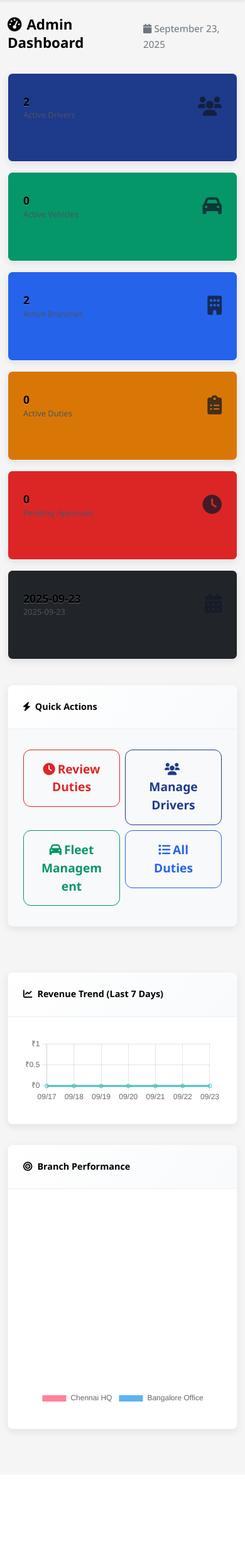
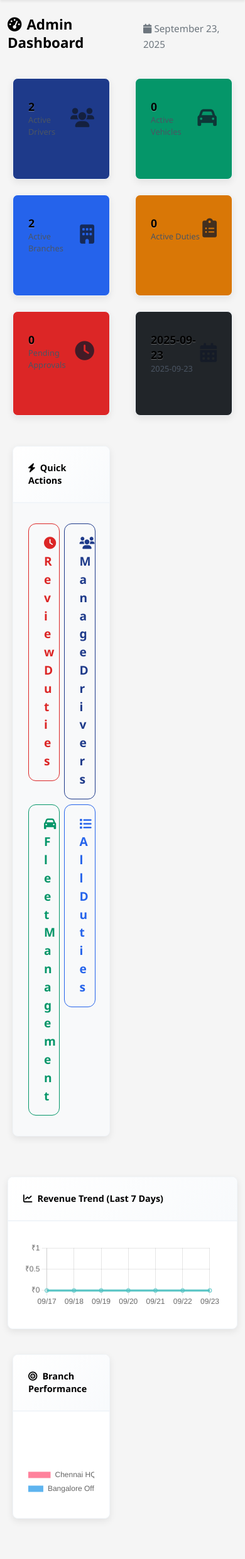
Before and after one commit to jyothilaxmika/pls_travels_webapp, a Flask app: page /admin/dashboard in a window 390 px wide. Shown: the part 79-2554 px from the top of the page at 63% size. Before the commit the page ends 2358 px from the top, so only its background shows below. Run offline with Flask 3, Linux system fonts and the light colour scheme; a user stored in the database is signed in; data comes from the database, SQL or seed files in the repository; data that the repository does not hold is empty; some libraries are stand-ins or nearby versions.

Commit message:
Improve dashboard layout to prevent content collapse on smaller screens
Adjusted CSS and HTML structure in `custom.css` and `dashboard.html` to ensure dashboard cards maintain a minimum width and proper flex behavior across various screen sizes, preventing layout collapse.

Replit-Commit-Author: Agent
Replit-Commit-Session-Id: c4dc2f20-10fe-4600-af6f-1837f334441f
Replit-Commit-Checkpoint-Type: full_checkpoint
Replit-Commit-Screenshot-Url: https://storage.googleapis.com/screenshot-production-us-central1/4a66a697-148e-4a5f-b608-7aec82b1961e/c4dc2f20-10fe-4600-af6f-1837f334441f/b9MoaZ2

```diff
--- a/static/css/custom.css
+++ b/static/css/custom.css
@@ -1,4 +1,25 @@
 /* Custom CSS for PLS TRAVELS Fleet Management System */
+
+/* Dashboard Layout Fixes */
+.dashboard-card-min-width {
+    min-width: 180px;
+}
+
+/* Ensure dashboard cards don't collapse on any screen size */
+@media (max-width: 991px) {
+    .admin-dashboard .col-lg-2 {
+        min-width: 200px;
+        flex: 0 0 auto;
+    }
+}
+
+@media (max-width: 767px) {
+    .admin-dashboard .col-md-4 {
+        min-width: 150px;
+        flex: 0 0 calc(50% - 1rem);
+        margin: 0.5rem;
+    }
+}
 
 /* Modern theme colors with CSS variables for light/dark mode support */
 :root {
--- a/templates/admin/dashboard.html
+++ b/templates/admin/dashboard.html
@@ -3,6 +3,7 @@
 {% block title %}Admin Dashboard - PLS TRAVELS{% endblock %}
 
 {% block content %}
+<div class="admin-dashboard">
 <div class="d-flex justify-content-between align-items-center mb-4">
     <h2><i class="fas fa-tachometer-alt me-2"></i>Admin Dashboard</h2>
     <div class="text-muted">
@@ -12,7 +13,7 @@
 
 <!-- Key Metrics - Single Row -->
 <div class="row mb-4">
-    <div class="col-xl-2 col-lg-4 col-md-6 mb-3">
+    <div class="col-lg-2 col-md-4 col-sm-6 mb-3">
         <div class="card bg-primary text-white h-100">
             <div class="card-body">
                 <div class="d-flex justify-content-between">
@@ -28,7 +29,7 @@
         </div>
     </div>
 
-    <div class="col-xl-2 col-lg-4 col-md-6 mb-3">
+    <div class="col-lg-2 col-md-4 col-sm-6 mb-3">
         <div class="card bg-success text-white h-100">
             <div class="card-body">
                 <div class="d-flex justify-content-between">
@@ -44,7 +45,7 @@
         </div>
     </div>
 
-    <div class="col-xl-2 col-lg-4 col-md-6 mb-3">
+    <div class="col-lg-2 col-md-4 col-sm-6 mb-3">
         <div class="card bg-info text-white h-100">
             <div class="card-body">
                 <div class="d-flex justify-content-between">
@@ -60,7 +61,7 @@
         </div>
     </div>
 
-    <div class="col-xl-2 col-lg-4 col-md-6 mb-3">
+    <div class="col-lg-2 col-md-4 col-sm-6 mb-3">
         <div class="card bg-warning text-dark h-100">
             <div class="card-body">
                 <div class="d-flex justify-content-between">
@@ -76,7 +77,7 @@
         </div>
     </div>
 
-    <div class="col-xl-2 col-lg-4 col-md-6 mb-3">
+    <div class="col-lg-2 col-md-4 col-sm-6 mb-3">
         <a href="{{ url_for('admin.pending_duties') }}" class="text-decoration-none">
             <div class="card bg-danger text-white h-100">
                 <div class="card-body">
@@ -97,7 +98,7 @@
         </a>
     </div>
 
-    <div class="col-xl-2 col-lg-4 col-md-6 mb-3">
+    <div class="col-lg-2 col-md-4 col-sm-6 mb-3">
         <div class="card bg-dark text-white h-100">
             <div class="card-body">
                 <div class="d-flex justify-content-between">
@@ -248,4 +249,5 @@ fetch('/admin/api/branch-performance')
         });
     });
 </script>
+</div>
 {% endblock %}
```
